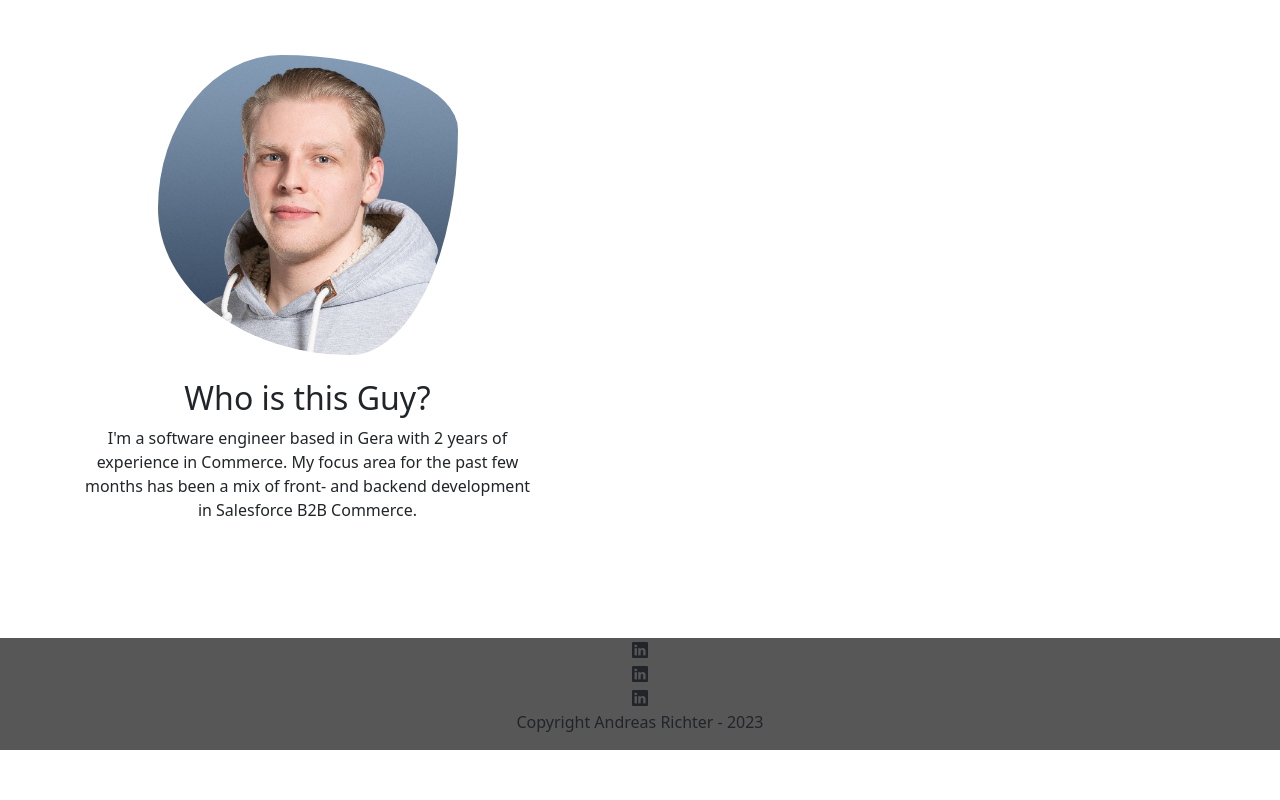
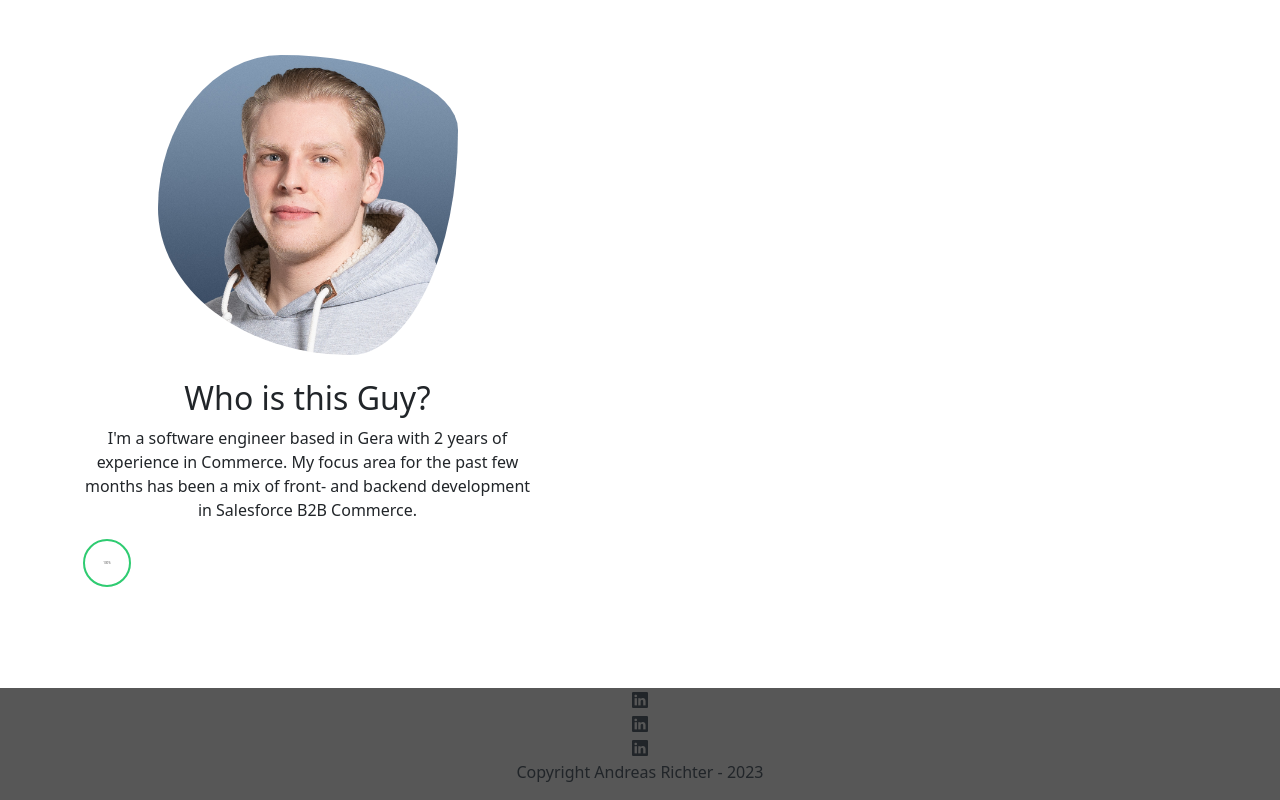
Before and after one commit to TheRealGameZ/Aricode, a Vue app: page / in a window 1280 px wide. Shown: the part 1502-2302 px from the top of the page. Before the commit the page ends 2252 px from the top, so only its background shows below. Built offline with nearby package versions, Linux system fonts and the light colour scheme.

Commit message:
Added Circle

```diff
--- a/package.json
+++ b/package.json
@@ -13,6 +13,7 @@
     "bootstrap-icons": "^1.11.1",
     "bootstrap-vue": "^2.23.1",
     "core-js": "^3.8.3",
+    "gsap": "^3.12.2",
     "vue": "^3.2.13",
     "vue-router": "^4.0.3"
   },
--- /dev/null
+++ b/src/components/PercentageCircle.vue
@@ -0,0 +1,61 @@
+<script>
+  import gsap from "gsap";
+
+  export default {
+    props: ["percentage"],
+    mounted() {
+      this.animateCircle();
+    },
+    computed: {
+      // Berechnet den Umfang des Kreises basierend auf dem Radius
+      circumference() {
+        return 2 * Math.PI * 23;
+      }
+    },
+    methods: {
+      animateCircle() {
+        var $statCircle = document.querySelectorAll(".stat-circle circle.progress");
+
+        for (var circle of $statCircle) {
+          var circumference = 2 * Math.PI * circle.r.baseVal.value;
+          var off = circumference - (circumference * (parseFloat(circle.dataset.percentage) / 100));
+
+          gsap.to(circle, {
+            duration: 0.4,
+            strokeDashoffset: off
+          });
+        }
+      },
+    }
+  }
+</script>
+
+<template>
+  <svg class="stat-circle" width="50" height="50">
+    <circle class="bg" cx="25" cy="25" r="23"></circle>
+    <!-- Bindet die stroke-dasharray- und stroke-dashoffset-Eigenschaften an die circumference-Eigenschaft -->
+    <circle class="progress" cx="25" cy="25" r="23" :stroke-dasharray="circumference" :stroke-dashoffset="circumference" :data-percentage="percentage"></circle>
+    <text x="50%" y="50%" dy=".3em">{{ percentage }}%</text>
+  </svg>
+</template>
+
+<style scoped>
+  .stat-circle circle.bg {
+    fill: none;
+    stroke: #f1f1f1;
+    stroke-width: 2;
+  }
+
+  .stat-circle circle.progress {
+    fill: none;
+    stroke: #2ecc71;
+    stroke-width: 2;
+    stroke-linecap: round;
+  }
+
+  .stat-circle text {
+    font-size: 3px;
+    text-anchor: middle;
+    fill: #555;
+  }
+</style>
--- a/src/views/HomeView.vue
+++ b/src/views/HomeView.vue
@@ -48,9 +48,14 @@
         </div>
     </div>
 </div>
+
+<PercentageCircle :percentage="100"></PercentageCircle>
+
 </template>
 
 <script>
+import PercentageCircle from '@/components/PercentageCircle.vue';
+
 
 window.addEventListener("scroll", reveal);
 function reveal() {
@@ -84,7 +89,8 @@ export default {
                 { title: "Vue.js", content: "Content for Card 2" },
             ]
         };
-  }
+    },
+    components: { PercentageCircle }
 }
 
 </script>
```
Also changed, not shown: 1 other file (tests, documents, lock files or other folders). Lines whose indentation alone changed are shown as unchanged.
